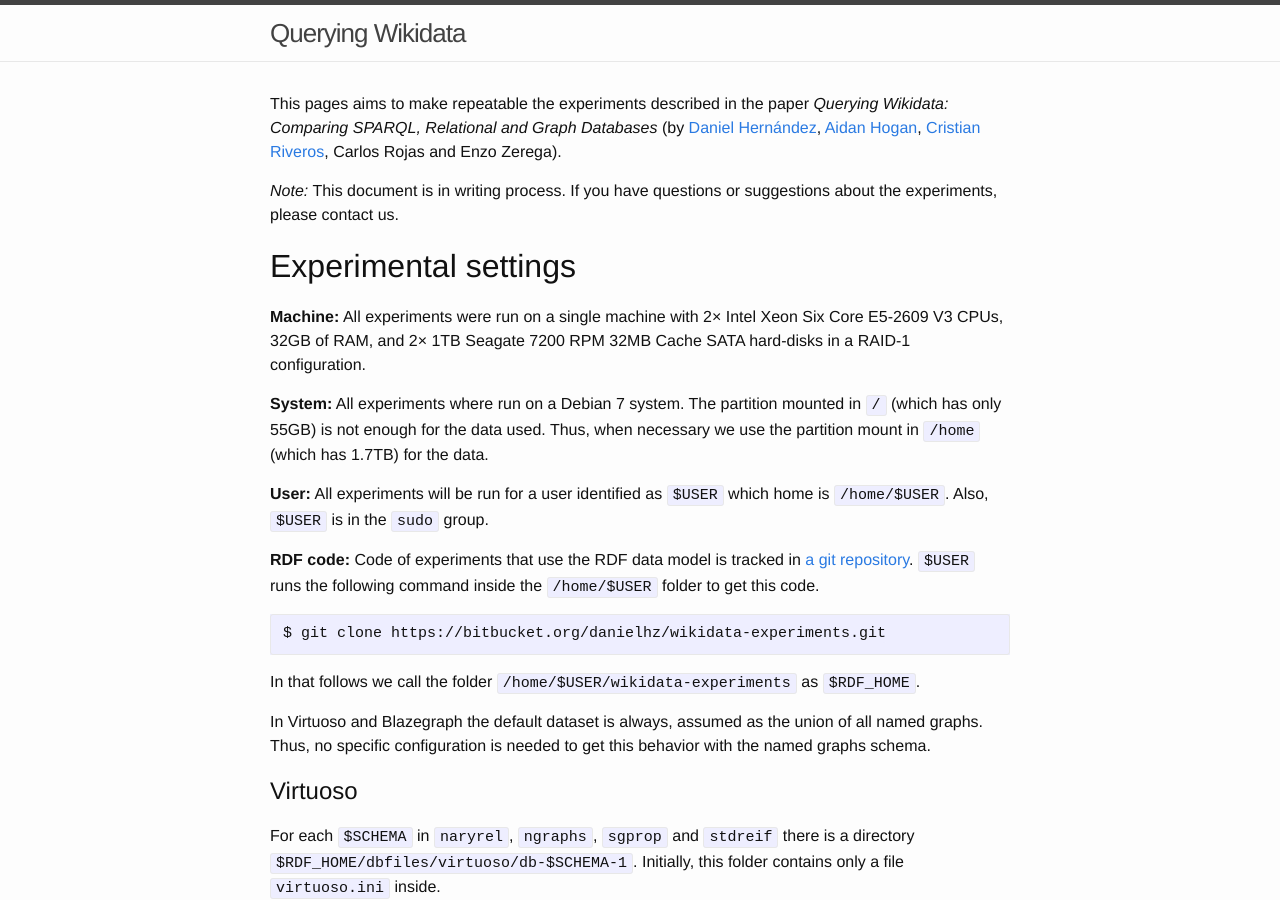
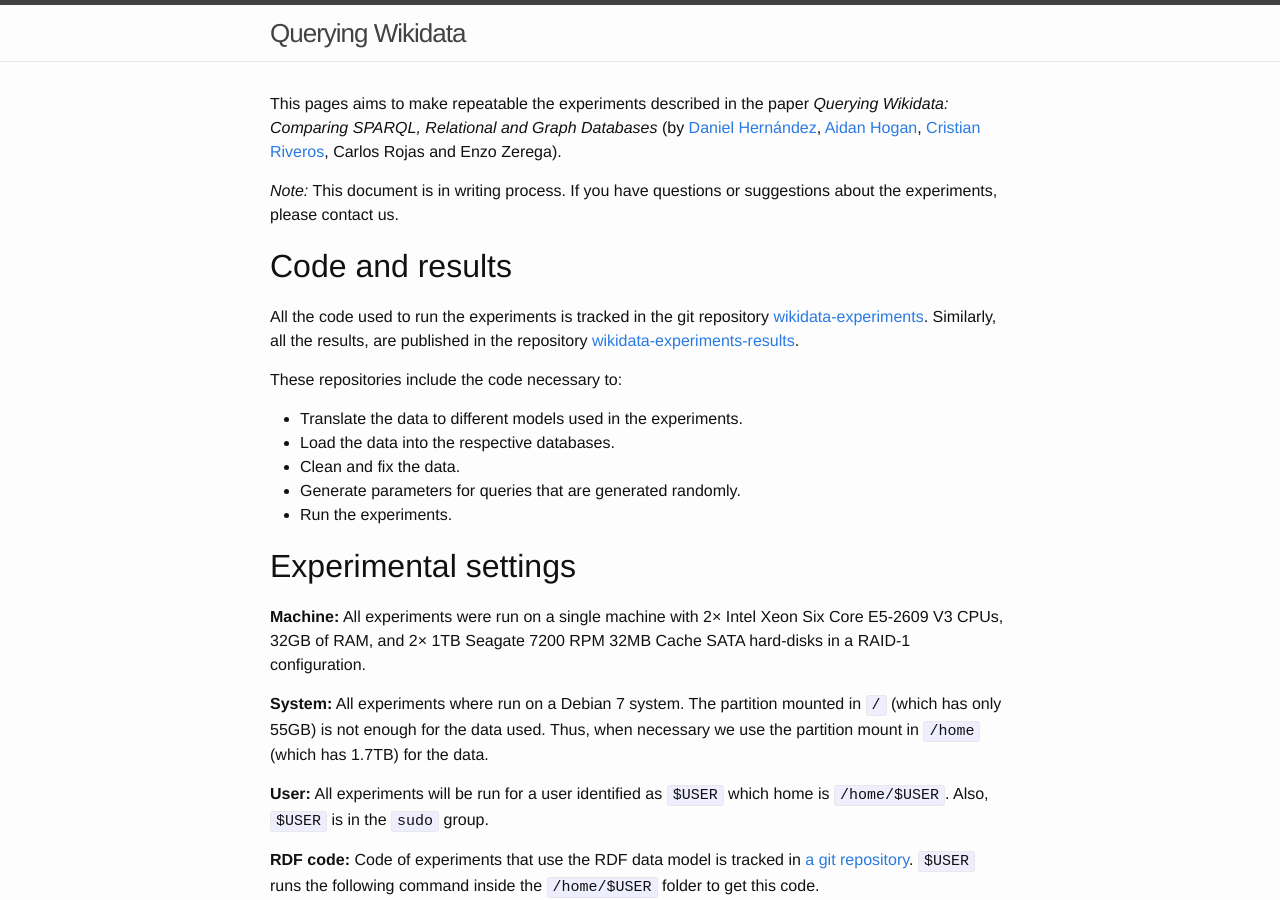
Before and after one commit to danielhz/wquery-docs, a Jekyll site: the page built from index.md, in a window 1280 px wide and 900 px high. Built offline with Jekyll 4.4.1, drawn with Linux system fonts in a browser that asks for light colours.

Commit message:
Change sources for code.

```diff
--- a/index.md
+++ b/index.md
@@ -11,6 +11,21 @@ Carlos Rojas and Enzo Zerega).
 
 *Note:* This document is in writing process. If you have questions or
 suggestions about the experiments, please contact us.
+
+# Code and results
+
+All the code used to run the experiments is tracked in the git repository
+[wikidata-experiments](https://bitbucket.org/danielhz/wikidata-experiments).
+Similarly, all the results, are published in the repository
+[wikidata-experiments-results](https://bitbucket.org/danielhz/wikidata-experiments-results).
+
+These repositories include the code necessary to:
+
+* Translate the data to different models used in the experiments.
+* Load the data into the respective databases.
+* Clean and fix the data.
+* Generate parameters for queries that are generated randomly.
+* Run the experiments.
 
 # Experimental settings
 
```
